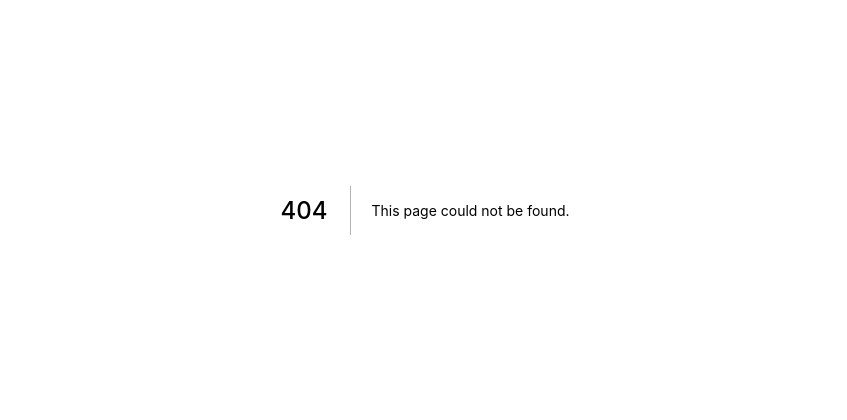
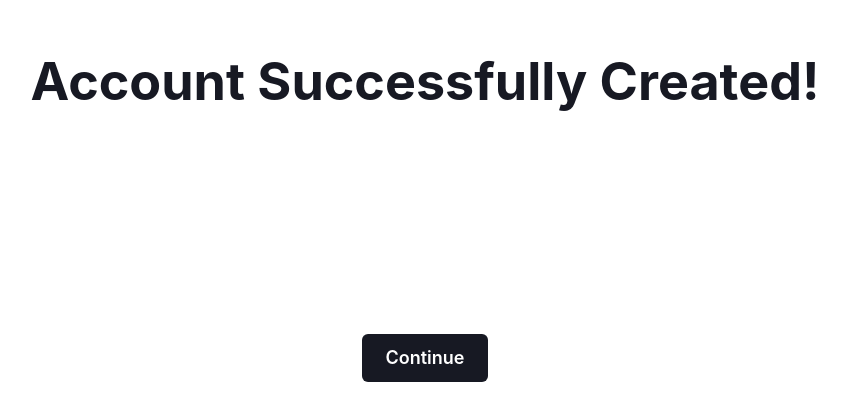
Before and after one commit to namhnguy/authentication, a Next.js app: page /successSignUp in a window 1280 px wide. Before the commit this address had no page. Shown: the part 190-610 px from the top of the page, without its empty margins (215-1062 px from the left). Built offline with nearby package versions, Linux system fonts and the light colour scheme.

Commit message:
Create successSignUp.js

```diff
--- /dev/null
+++ b/pages/successSignUp.js
@@ -0,0 +1,23 @@
+import React from "react"
+import { Button } from '@chakra-ui/button'
+import { Flex, Heading } from '@chakra-ui/layout'
+import { useRouter } from "next/router"
+
+
+export default function resetSuccess() {
+    const router = useRouter()
+    return (
+        <><Flex height="70vh" alignItems="center" justifyContent="center">
+            <Flex direction="column" p={6} rounded={6}>
+                <Heading textAlign="center" textColor="gray.900" fontSize="52" mb={4}>Account Successfully Created!</Heading>
+
+            </Flex>
+        </Flex>
+        <Flex height="0vh" alignItems="center" justifyContent="center">
+            <Flex direction="column">
+
+                <Button size="lg" onClick={() => { router.push("./macrotags") } } mb={6} background="gray.900" textColor='white'>Continue</Button>
+            </Flex>
+        </Flex></>
+    )
+}
```
